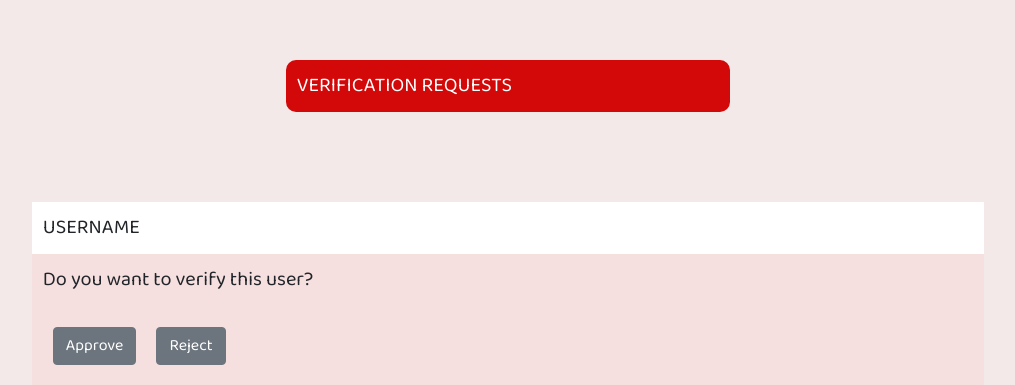
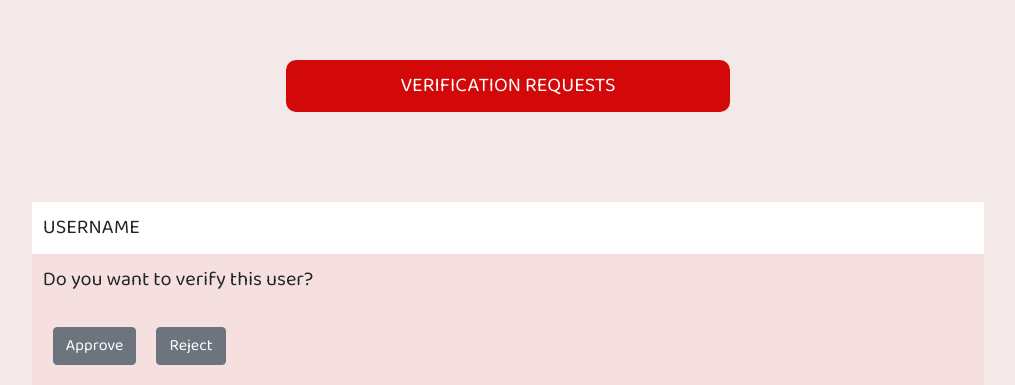
Before and after one commit to hritika1025/Blood_Donation_Management_System, a Flask app: page /registeration_verification_by_admin in a window 1280 px wide. Shown: the part 76-461 px from the top of the page, without its empty margins (132-1147 px from the left). Run offline with Flask 2, Linux system fonts and the light colour scheme; some libraries are stand-ins or nearby versions.

Commit message:
Changes made

```diff
--- a/template/registeration_verification_by_admin.html
+++ b/template/registeration_verification_by_admin.html
@@ -84,7 +84,7 @@
       </nav>
       <br><br>
 
-      <div  class="title" style="display:flex;">
+      <div  class="title" >
         VERIFICATION REQUESTS
       </div>
       <br>
```
